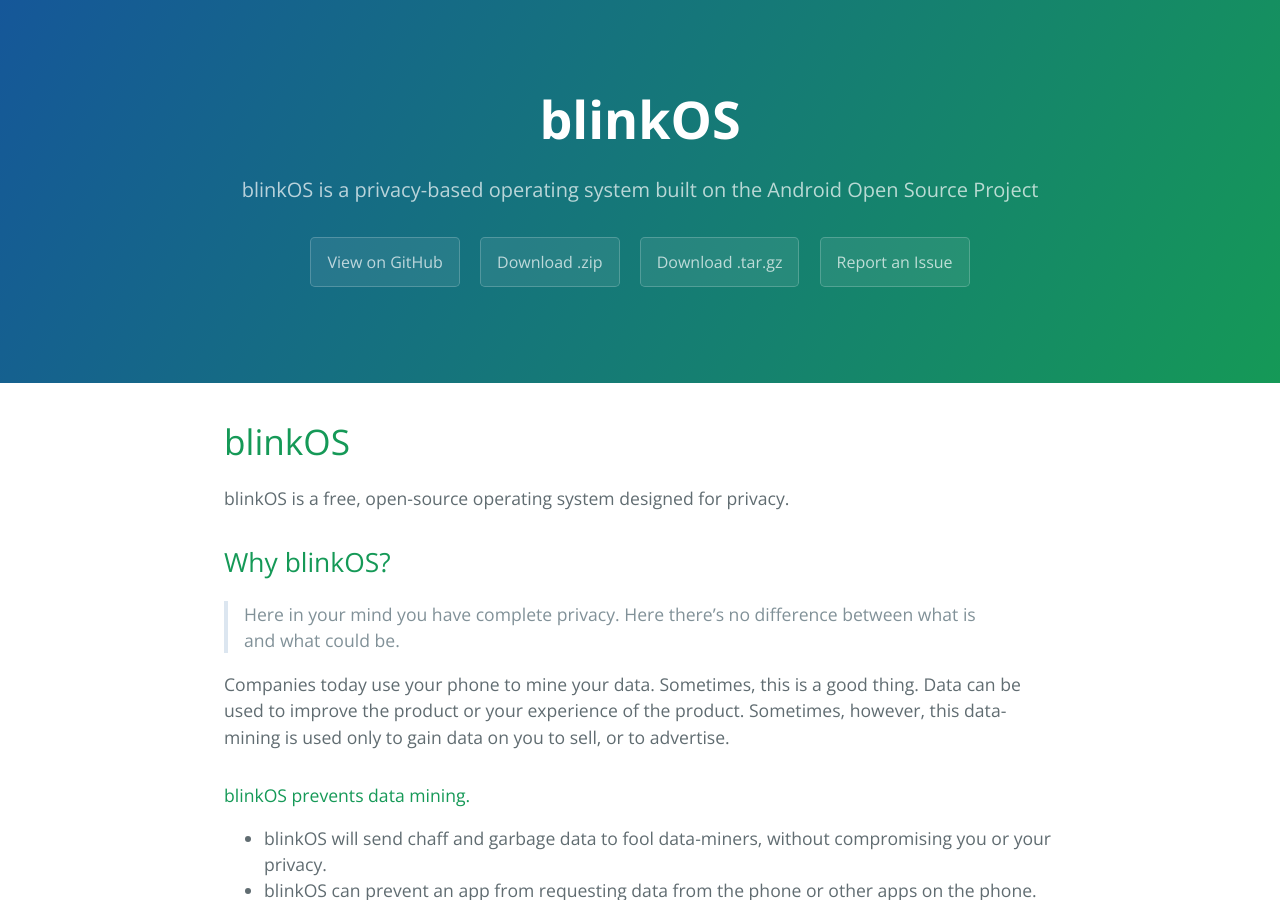
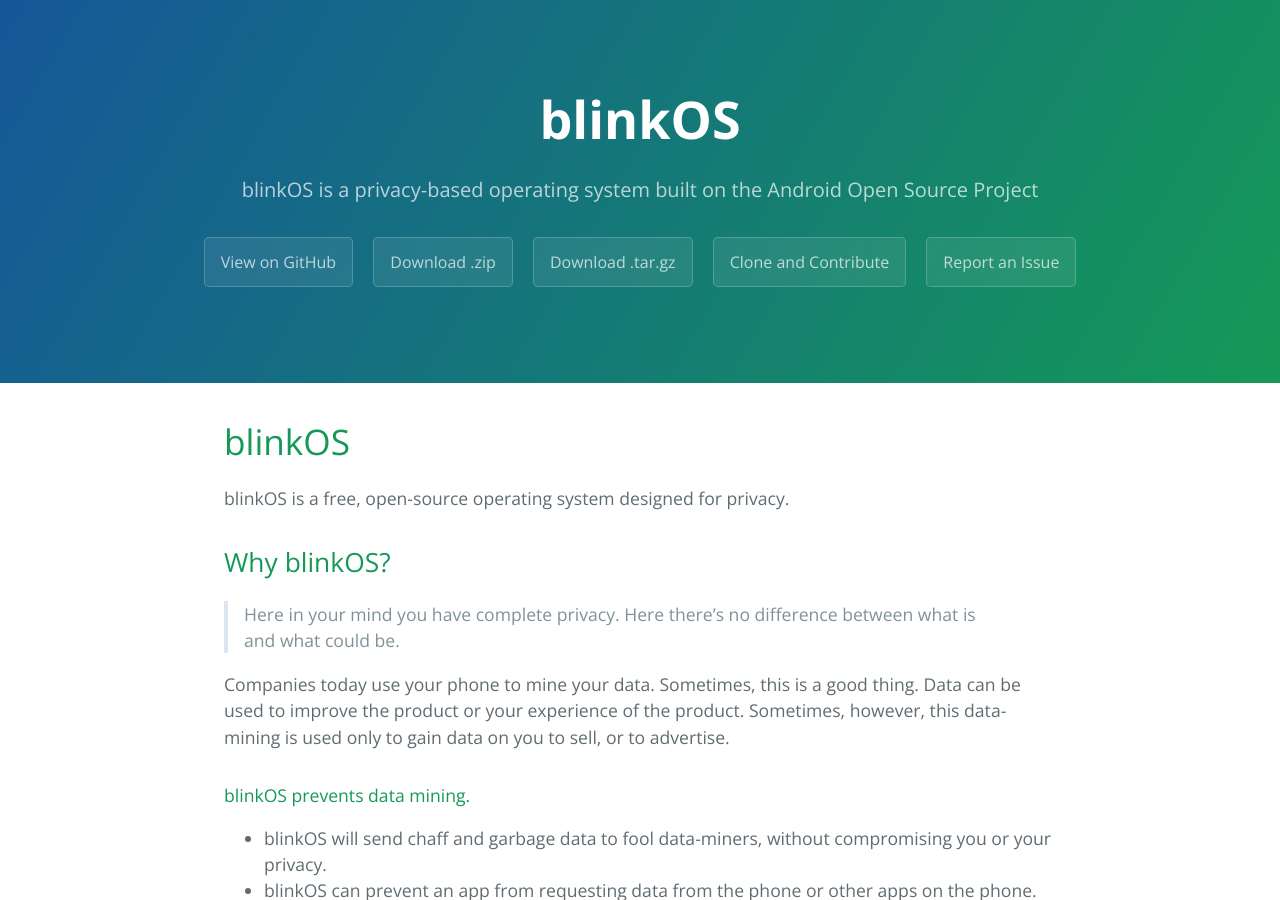
Before and after one commit to CAM-o-man/blinkOSweb, a Jekyll site: the page built from docs/index.md, in a window 1280 px wide and 900 px high. Built offline with Jekyll 4.4.1, drawn with Linux system fonts in a browser that asks for light colours; our own code applies the rules of GitHub Pages for plain Markdown files.

```diff
--- a/docs/_layouts/default.html
+++ b/docs/_layouts/default.html
@@ -31,8 +31,10 @@
     {% if site.show_downloads %}
     <a href="{{ site.github.zip_url }}" class="btn">Download .zip</a>
     <a href="{{ site.github.tar_url }}" class="btn">Download .tar.gz</a>
+    <a href="{{ site.github.clone_url }}" class="btn">Clone and Contribute</a>
     {% endif %}
     <a href="{{ site.github.issues_url }}" class="btn">Report an Issue</a>
+
 </header>
 
 <main id="content" class="main-content" role="main">
```
